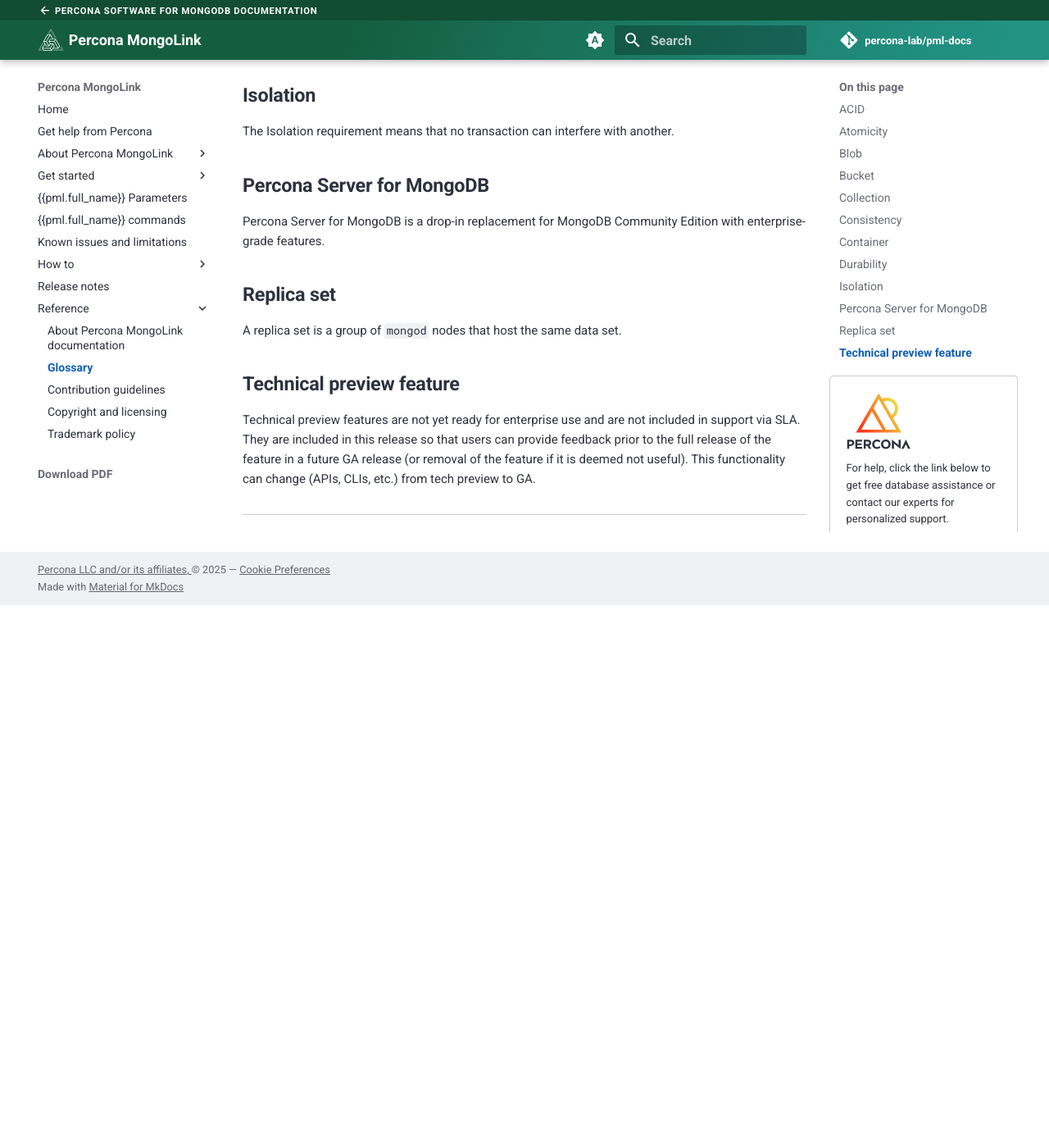
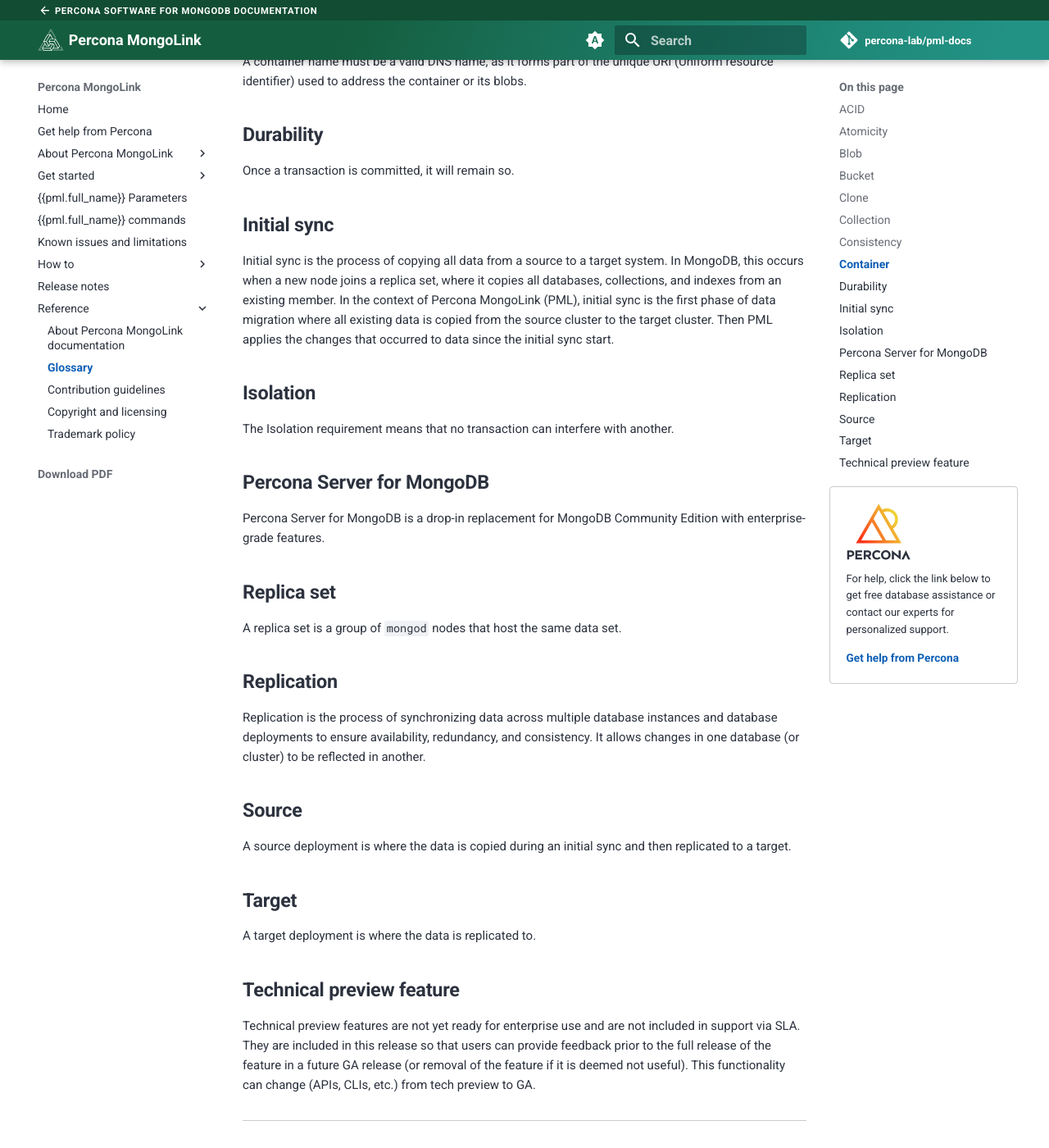
Before and after one commit to percona/plm-docs, an MkDocs documentation site: the page built from docs/reference/glossary.md, in a window 1280 px wide and 1400 px high, scrolled down 1214 px. Shown: the whole window at 82% size. Built offline with MkDocs 1.6.1 and Material for MkDocs 9.7.7, drawn with Linux system fonts in a browser that asks for light colours; nearby versions of some CDN libraries; some web fonts are replaced; comment, search, counter and statistics services are not loaded; before the commit the page ends 1952 px from its top, so only the background shows below that; some of the changed text lies outside the part shown.

```diff
--- a/docs/reference/glossary.md
+++ b/docs/reference/glossary.md
@@ -15,6 +15,10 @@ A blob stands for Binary Large Object, which includes objects such as images and
 ## Bucket
 
 A bucket is a container on the s3 remote storage that stores backups.
+
+## Clone
+
+A clone is the process of creating an exact copy of a database during initial sync. This process involves copying all databases and collections, including indexes, to ensure the target has an identical copy of the data from source.
 
 ## Collection
 
@@ -34,6 +38,10 @@ A container name must be a valid DNS name, as it forms part of the unique URI (U
 
 Once a transaction is committed, it will remain so.
 
+## Initial sync
+
+Initial sync is the process of copying all data from a source to a target system. In MongoDB, this occurs when a new node joins a replica set, where it copies all databases, collections, and indexes from an existing member. In the context of Percona MongoLink (PML), initial sync is the first phase of data migration where all existing data is copied from the source cluster to the target cluster. Then PML applies the changes that occurred to data since the initial sync start.
+
 ## Isolation
 
 The Isolation requirement means that no transaction can interfere with another.
@@ -46,6 +54,18 @@ Percona Server for MongoDB is a drop-in replacement for MongoDB Community Editio
 
 A replica set is a group of `mongod` nodes that host the same data set.
 
+## Replication
+
+Replication is the process of synchronizing data across multiple database instances and database deployments to ensure availability, redundancy, and consistency. It allows changes in one database (or cluster) to be reflected in another.
+
+## Source
+
+A source deployment is where the data is copied during an initial sync and then replicated to a target.
+
+## Target
+
+A target deployment is where the data is replicated to.
+
 ## Technical preview feature
 
 Technical preview features are not yet ready for enterprise use and are not included in support via SLA. They are included in this release so that users can provide feedback prior to the full release of the feature in a future GA release (or removal of the feature if it is deemed not useful). This functionality can change (APIs, CLIs, etc.) from tech preview to GA.
--- a/mkdocs-base.yml
+++ b/mkdocs-base.yml
@@ -167,8 +167,9 @@ nav:
   - Get started:
       - System requirements: system-requirements.md
       - 1. Build from source: install/source.md
-      - 2. Use PML: install/usage.md
-      - 3. Test PML: install/testing.md
+      - 2. Configure authentication: install/setup.md
+      - 3. Use PML: install/usage.md
+      - 4. Test PML: install/testing.md
   - install/parameters.md
   - pml-commands.md
   - limitations.md
```
Also changed, not shown: docs/compare.md (+3 -15 lines), docs/index.md (+2 -2 lines), docs/install/setup.md (added, +59 -0 lines), docs/install/testing.md (+1 -1 lines), docs/install/usage.md (+1 -1 lines), docs/intro.md (+3 -1 lines).
